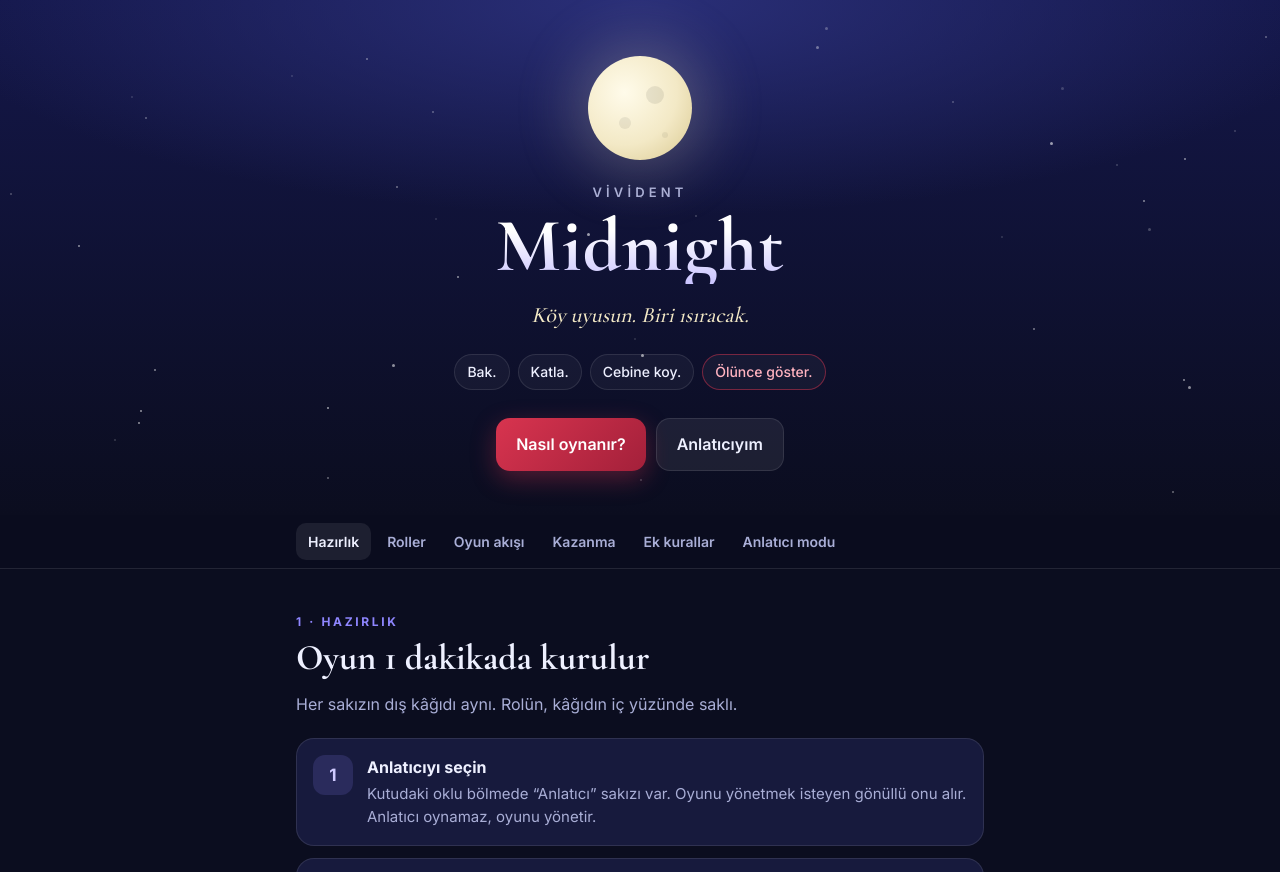
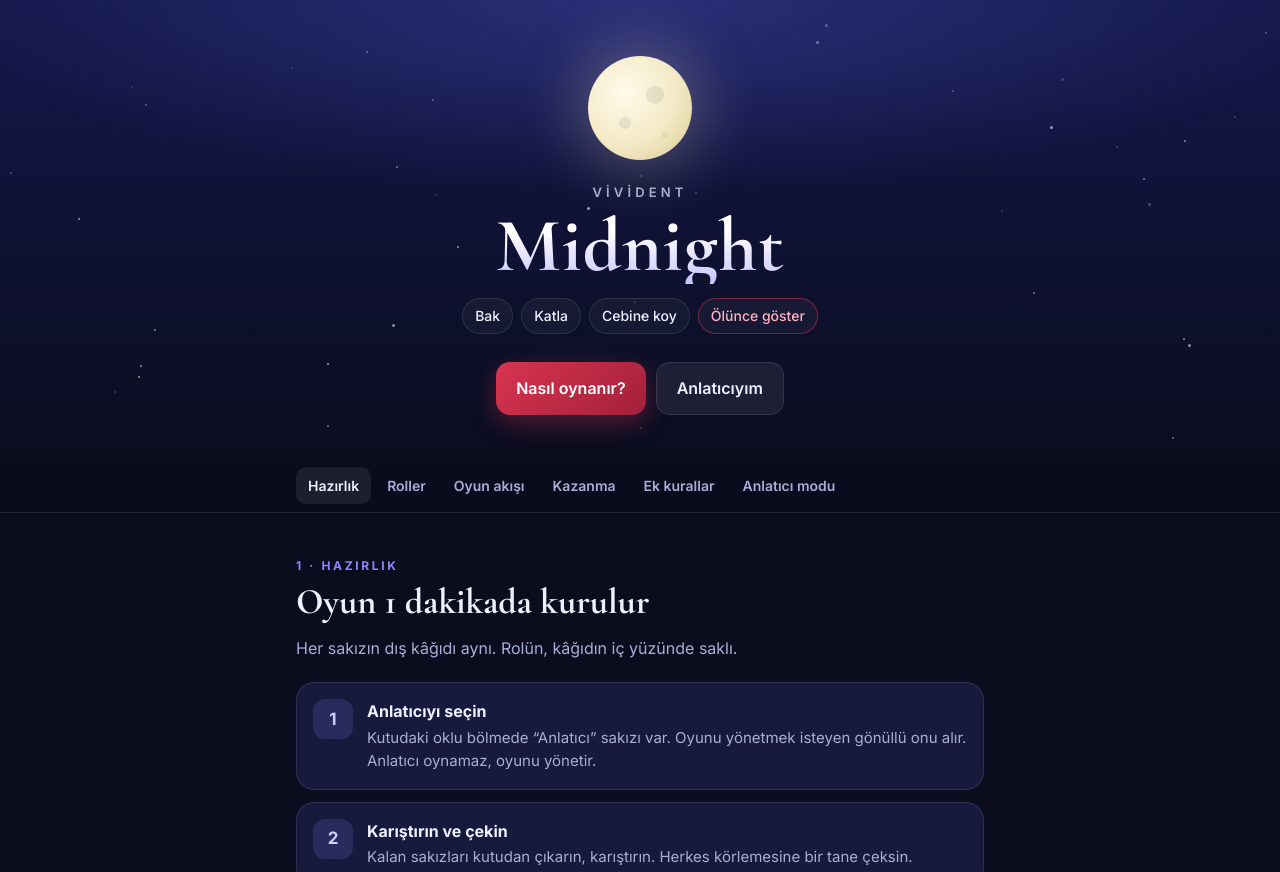
Before and after one commit to zeynepyener/vivident-midnight, a plain HTML site: page index.html in a window 1280 px wide. Shown: the top 872 px of the page. Drawn offline with nearby package versions, Linux system fonts and the light colour scheme.

Commit message:
Slogan satırını kaldır, kural etiketlerinden noktaları sil
Co-Authored-By: Claude Opus 5.5 <noreply@anthropic.com>

```diff
--- a/index.html
+++ b/index.html
@@ -305,9 +305,8 @@
     <div class="moon" aria-hidden="true"></div>
     <div class="brand-top">Vivident</div>
     <h1>Midnight</h1>
-    <p class="tagline">Köy uyusun. Biri ısıracak.</p>
     <div class="motto" aria-label="Kural">
-      <span>Bak.</span><span>Katla.</span><span>Cebine koy.</span><span>Ölünce göster.</span>
+      <span>Bak</span><span>Katla</span><span>Cebine koy</span><span>Ölünce göster</span>
     </div>
     <div class="cta">
       <a class="btn btn-primary" href="#hazirlik">Nasıl oynanır?</a>
@@ -521,7 +520,7 @@
 
 <footer class="wrap">
   <div>Vivident Midnight</div>
-  <div class="motto"><span>Bak.</span><span>Katla.</span><span>Cebine koy.</span><span>Ölünce göster.</span></div>
+  <div class="motto"><span>Bak</span><span>Katla</span><span>Cebine koy</span><span>Ölünce göster</span></div>
 </footer>
 
 <!-- Narrator overlay -->
```
